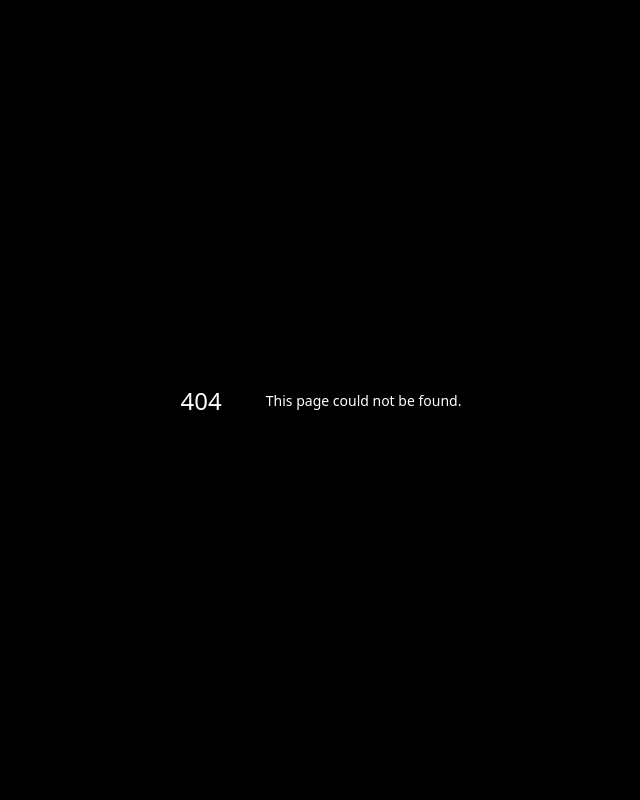
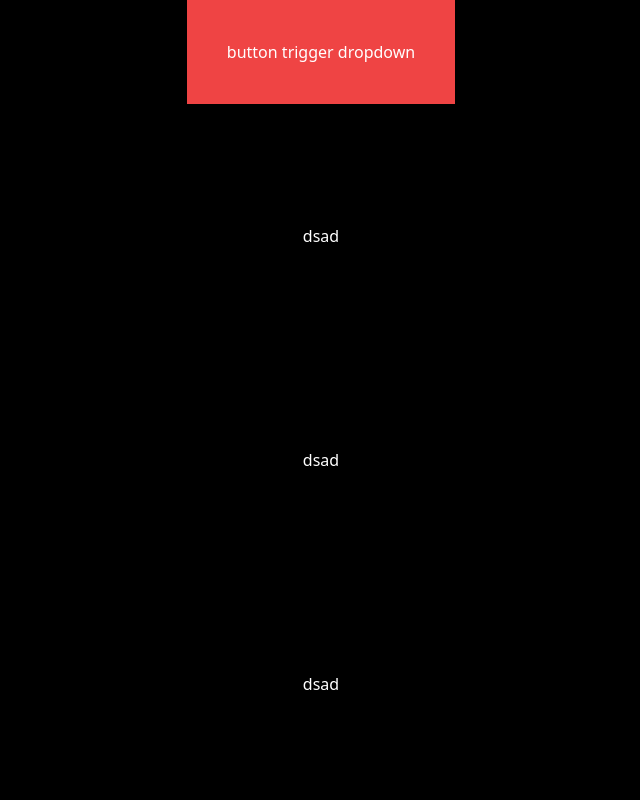
Before and after one commit to DatNg267/animation-collection, a Next.js app: page /ui-kit in a window 1280 px wide. Before the commit this address had no page. Shown: the top 800 px of the page, without its empty margins (319-959 px from the left). Built offline with nearby package versions, Linux system fonts and the light colour scheme.

Commit message:
refactor: Update DropdownCustom component to improve performance and add selection logic

```diff
--- /dev/null
+++ b/src/app/ui-kit/page.tsx
@@ -0,0 +1,22 @@
+"use client";
+import DropdownCustom from "@/components/Dropdown";
+import React from "react";
+
+type Props = {};
+
+const UIKit = (props: Props) => {
+  return (
+    <div>
+      <DropdownCustom></DropdownCustom>
+
+      <div className="flex items-center justify-center p-20 m-10">dsad</div>
+      <div className="flex items-center justify-center p-20 m-10">dsad</div>
+      <div className="flex items-center justify-center p-20 m-10">dsad</div>
+      <div className="flex items-center justify-center p-20 m-10">dsad</div>
+      <div className="flex items-center justify-center p-20 m-10">dsad</div>
+      <div className="flex items-center justify-center p-20 m-10">dsad</div>
+    </div>
+  );
+};
+
+export default UIKit;
--- /dev/null
+++ b/src/components/Dropdown/DropdownContent.tsx
@@ -0,0 +1,17 @@
+/* eslint-disable react/display-name */
+import { motion } from "framer-motion";
+import { forwardRef, HTMLAttributes, RefObject } from "react";
+
+type Props = HTMLAttributes<HTMLDivElement> & {};
+
+const DropdownContent = forwardRef<HTMLDivElement, Props>(
+  (props: Props, ref) => {
+    return (
+      <motion.div ref={ref} {...props}>
+        {props.children}
+      </motion.div>
+    );
+  }
+);
+
+export default DropdownContent;
--- /dev/null
+++ b/src/components/Dropdown/index.tsx
@@ -0,0 +1,175 @@
+import React, { RefObject, useEffect } from "react";
+import DropdownContent from "./DropdownContent";
+import { createPortal } from "react-dom";
+import { AnimatePresence } from "framer-motion";
+
+type Props = {};
+
+export const DropdownContext = React.createContext({
+  isOpen: false,
+  handleOnChange: (value: boolean) => {},
+});
+
+const ARR = [1, 2, 3, 4, 5];
+const DropdownCustom = (props: Props) => {
+  const [isOpen, setIsOpen] = React.useState(false);
+
+  const triggerRef = React.useRef<HTMLButtonElement>(null);
+  const contentRef = React.useRef<HTMLDivElement>(null);
+  const listItemRef = React.useRef<Map<number, HTMLElement>>(new Map());
+  const handleOnChange = (value: boolean) => {
+    console.log(value);
+    setIsOpen(value);
+  };
+
+  useEffect(() => {
+    const handleClickOutside = (event: MouseEvent) => {
+      event.stopPropagation();
+      console.log({ event: event.target });
+      console.log({ contentRef: contentRef.current });
+      if (contentRef && contentRef.current) {
+        const mousePos = {
+          x: event.clientX,
+          y: event.clientY,
+        };
+
+        const contentRect = contentRef.current.getBoundingClientRect();
+
+        if (
+          mousePos.x < contentRect.left ||
+          mousePos.x > contentRect.right ||
+          mousePos.y < contentRect.top ||
+          mousePos.y > contentRect.bottom
+        ) {
+          setIsOpen(false);
+        } else {
+          console.log({ mousePos });
+          listItemRef.current.forEach((ref, key) => {
+            const itemRect = ref?.getBoundingClientRect();
+            if (!itemRect) {
+              return;
+            }
+            if (
+              mousePos.x < itemRect.left ||
+              mousePos.x > itemRect.right ||
+              mousePos.y < itemRect.top ||
+              mousePos.y > itemRect.bottom
+            ) {
+            } else {
+              ref.click();
+              setIsOpen(false);
+            }
+          });
+          console.log("inside");
+        }
+      }
+    };
+    if (isOpen) {
+      document.addEventListener("mousedown", handleClickOutside);
+      document.body.style.pointerEvents = "none";
+      document.body.style.overflow = "hidden";
+    } else {
+      document.body.style.pointerEvents = "auto";
+      document.body.style.overflow = "auto";
+    }
+    return () => {
+      document.removeEventListener("mousedown", handleClickOutside);
+    };
+  }, [isOpen]);
+
+  const positionRef = React.useRef<{
+    top: number;
+    left: number;
+    width: number;
+  }>({
+    top: 0,
+    left: 0,
+    width: 0,
+  });
+
+  const handleCalculatePosition = () => {
+    if (triggerRef.current) {
+      const triggerRect = triggerRef.current.getBoundingClientRect();
+
+      const top = triggerRect.bottom;
+      const left = triggerRect.left;
+      const width = triggerRect?.width || 0;
+      console.log({
+        top,
+        left,
+        width,
+      });
+      positionRef.current = { top, left, width };
+    }
+  };
+
+  return (
+    <DropdownContext.Provider
+      value={{
+        isOpen,
+        handleOnChange,
+      }}
+    >
+      <div className="flex items-center justify-center">
+        <button
+          ref={triggerRef}
+          onClick={() => {
+            if (!isOpen) {
+              handleCalculatePosition();
+            }
+            setIsOpen(!isOpen);
+          }}
+          className="bg-red-500 text-white cursor-pointer p-10"
+        >
+          button trigger dropdown
+        </button>
+        {isOpen &&
+          createPortal(
+            <DropdownContent
+              ref={contentRef}
+              className="fixed top-0  pointer-events-auto left-0 bg-white z-50 rounded-sm text-black"
+              initial={{
+                opacity: 0,
+                y: positionRef.current.top,
+                x: positionRef.current.left,
+                scale: 0.8,
+              }}
+              animate={{
+                opacity: 1,
+                y: positionRef.current.top,
+                x: positionRef.current.left,
+                scale: 1,
+              }}
+              exit={{ opacity: 0 }}
+              style={{
+                transform: `translate(${positionRef.current.left}px, ${positionRef.current.top}px)`,
+                width: `${positionRef.current.width}px`,
+              }}
+            >
+              <div className="flex flex-col p-2">
+                {ARR.map((item) => (
+                  <div
+                    key={item}
+                    className="p-2 hover:bg-slate-400 cursor-pointer"
+                    onClick={() => {
+                      console.log("clicked", item);
+                    }}
+                    ref={(el) => {
+                      if (el) {
+                        listItemRef.current.set(item, el);
+                      }
+                    }}
+                  >
+                    Dropdown item
+                  </div>
+                ))}
+              </div>
+            </DropdownContent>,
+            document.body
+          )}
+      </div>
+    </DropdownContext.Provider>
+  );
+};
+
+export default DropdownCustom;
```
